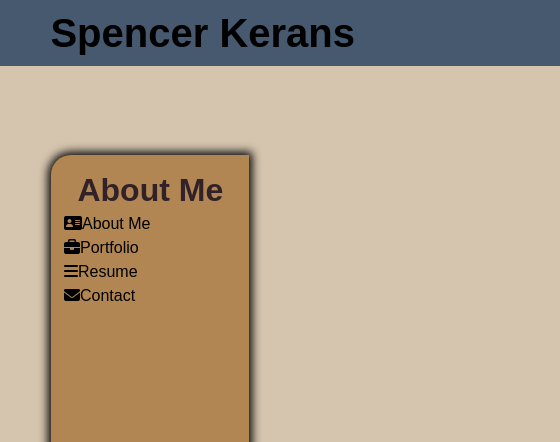
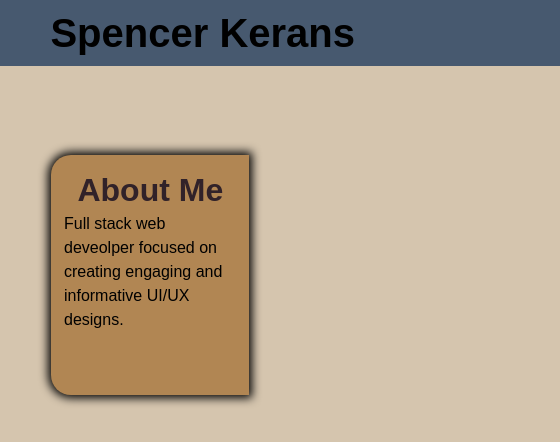
Before and after one commit to skerans/My-Portfolio, a plain HTML site: page index.html in a window 1280 px wide. Shown: the top 442 px of the page, 0-560 px from the left. Drawn offline with Linux system fonts and the light colour scheme; grey boxes are pictures that could not be loaded.

Commit message:
added links, adjusted about me

```diff
--- a/assets/css/style.css
+++ b/assets/css/style.css
@@ -163,7 +163,7 @@ footer {
   /*Move about me to the side*/
   aside {
     width: 30vh;
-    height: 75vh;
+    height: 30vh;
     order: -1;
     margin: 5% 0% 3% 4%;
     box-shadow: 0 0  10px 3px black;
--- a/index.html
+++ b/index.html
@@ -28,20 +28,9 @@
     <!--About me section, so it's position can be moved around-->
     <aside>
       <h2 id="about" class="main-heading">About Me</h2>
-      <ul>
-        <li>
-          <a href="#about"><i class="fas fa-address-card" aria-hidden="true"></i>About Me</a>
-        </li>
-        <li>
-          <a href="#portfolio"><i class="fas fa-briefcase" aria-hidden="true"></i>Portfolio</a>
-        </li>
-        <li>
-          <a href="#resume"><i class="fas fa-bars"></i aria-hidden="true">Resume</a>
-        </li>
-        <li>
-          <a href="#contact"><i class="fas fa-envelope" aria-hidden="true"></i>Contact</a>
-        </li>
-      </ul>
+      <p>
+        Full stack web deveolper focused on creating engaging and informative UI/UX designs.
+      </p>
     </aside>
    <!--Make flexbox container to hold projects-->
     <section id="portfolio" class="project-container">
@@ -102,7 +91,7 @@
       <li><a target="_blank" href="https://github.com/skerans">Github</a></li>
       <li><a target="_blank" href="https://www.linkedin.com/in/spencer-kerans-4749781aa/">Linkedin</a></li>
       <li><a href="#">Email</a></li>
-      <li><a href="#">Resume</a></li>
+      <li><a target="_blank" href="./assets/resume/Spencer.Kerans.Resume.2022.pdf" download>Resume</a></li>
     </ul>
   </footer>
 
```
Also changed, not shown: 1 other file.
